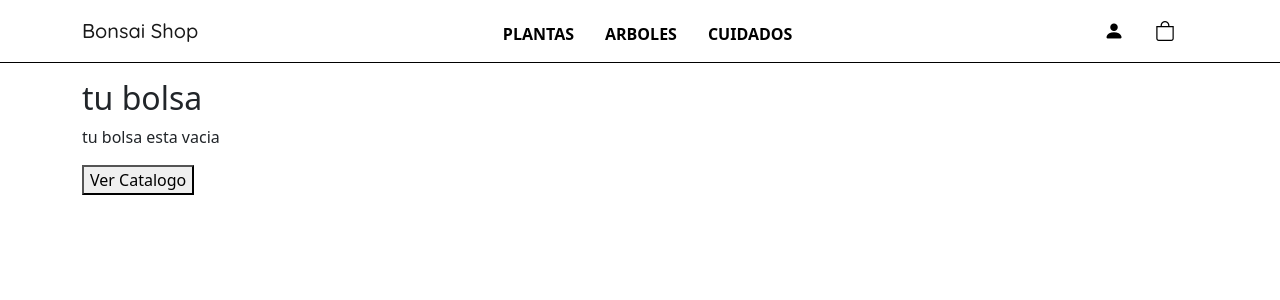
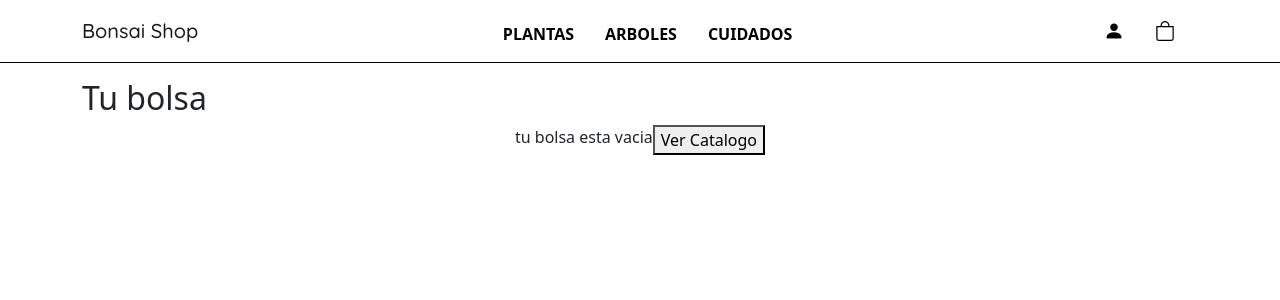
Before and after one commit to DevShikzia/bonsai-shop-Sanchez, a React (Create React App) app: page /cart in a window 1280 px wide. Shown: the top 300 px of the page. Built offline with nearby package versions, Linux system fonts and the light colour scheme.

Commit message:
arreglos

```diff
--- a/src/components/Cart.jsx
+++ b/src/components/Cart.jsx
@@ -55,8 +55,8 @@ const createOrder = async() => {
   return (
     <>
      <div className="container mt-3 mb-5 justify-content-center">
-        <h2>tu bolsa</h2>
-     <ol className="list-group list-group-numbered">
+        <h2>Tu bolsa</h2>
+     <ol className="list-group list-group">
 
 
         {
@@ -65,6 +65,7 @@ const createOrder = async() => {
           cartList.map(item =>
             <li className="list-group-item d-flex justify-content-between align-items-start" key={item.id}>
                 <div className="ms-2 me-auto">
+                  <img src={item.img} class="img-responsive" alt={item.title} width={50} height={50} />
                   <div className="fw-bold">{item.title}</div>
                   {item.quantity} producto(s) / $ {item.price} precio x unidad
                   <div>
@@ -77,10 +78,10 @@ const createOrder = async() => {
 
                )
               :
-              <div>
+              <li className="d-flex justify-content-center ">
               <p>tu bolsa esta vacia</p>
              <Link to={'/'}><button>Ver Catalogo</button></Link>
-              </div>
+              </li>
 
             }
                {
--- a/src/components/Item.jsx
+++ b/src/components/Item.jsx
@@ -4,16 +4,16 @@ import { Link } from "react-router-dom";
 
 
 
-const Item = ({id,title,stock,description,price,img}) => {
+const Item = ({id,title,stock,price,img}) => {
   return (
     <>
     <div className="col">
     <div className="card text-center ">
         <Link to={`/product/${id}`}>
-     <img src={img} className="card-img-top" alt="..."/>
+     <img src={img} className="card-img-top" alt={title}/>
      </Link>
       <div className="card-body">
-      <h5 className="card-title text-capitalize">{title}</h5>
+      <h5 className="card-title text-capitalize">{title.toLowerCase()}</h5>
         <p className="card-text">Stock disponible: {stock}</p>
         <p className="card-text fw-bold">${price}</p>
         <div className="card-footer">
--- a/src/components/ItemDetailContainer.jsx
+++ b/src/components/ItemDetailContainer.jsx
@@ -30,8 +30,6 @@ useEffect(() => {
         <div className=" container mt-3 mb-5 justify-content-center">
 
 
-          {/* <ItemCount stock = {5} initial = {1} onAdd ={onAdd} />  */}
-
            <ItemDetail key={data.id}
                        id={data.id}
                        title={data.title}
```
